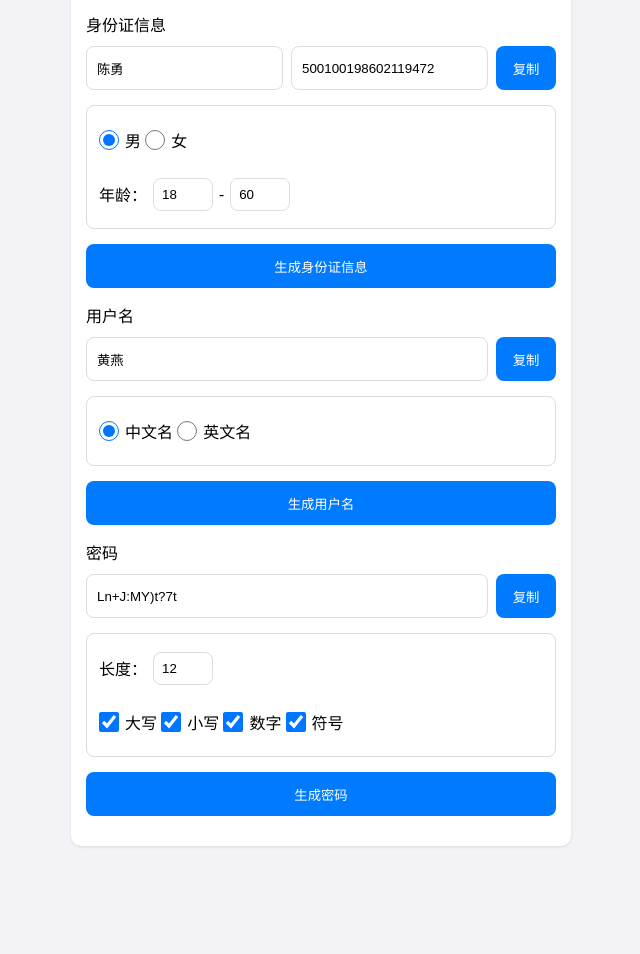
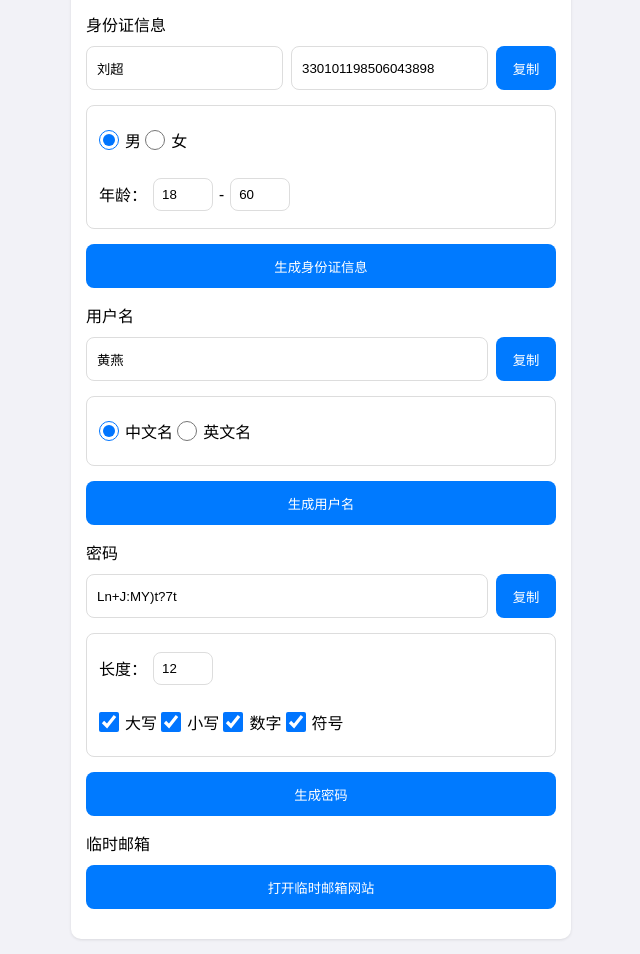
Before and after one commit to marrylate/password-generator, a plain HTML site: page index.html in a window 1280 px wide. Shown: the part 62-1016 px from the top of the page, without its empty margins (319-959 px from the left). Before the commit the page ends 923 px from the top, so only its background shows below. Drawn offline with Linux system fonts and the light colour scheme.

```diff
--- a/index.html
+++ b/index.html
@@ -45,7 +45,9 @@
             border-radius: 8px;
             min-height: 44px;
             min-width: 60px;
+            cursor: pointer;
         }
+        button:active {background: #0051a8;}
         .settings {
             border: 1px solid #ddd;
             padding: 12px;
@@ -126,6 +128,11 @@
             </div>
             <button onclick="generatePassword()" style="width:100%">生成密码</button>
         </div>
+
+        <div class="section">
+            <div class="section-title">临时邮箱</div>
+            <button onclick="window.open('https://www.emailnator.com/', '_blank')" style="width:100%">打开临时邮箱网站</button>
+        </div>
     </div>
 
     <script>
@@ -147,8 +154,7 @@
             const minAge = parseInt(document.getElementById('minAge').value);
             const maxAge = parseInt(document.getElementById('maxAge').value);
 
-            const name = data.cnFirst[Math.floor(Math.random() * data.cnFirst.length)] +
-                        (gender === 'male' ? random(data.cnMale) : random(data.cnFemale));
+            const name = random(data.cnFirst) + (gender === 'male' ? random(data.cnMale) : random(data.cnFemale));
             document.getElementById('idName').value = name;
 
             const now = new Date();
@@ -158,7 +164,9 @@
 
             const area = random(data.area);
             const sequence = String(Math.floor(Math.random() * 100)).padStart(2, '0');
-            const genderNum = gender === 'male' ? String(Math.floor(Math.random() * 5) * 2 + 1) : String(Math.floor(Math.random() * 5) * 2);
+            const genderNum = gender === 'male' ?
+                String(Math.floor(Math.random() * 5) * 2 + 1) :
+                String(Math.floor(Math.random() * 5) * 2);
 
             let id = `${area}${year}${month}${day}${sequence}${genderNum}`;
             const weights = [7,9,10,5,8,4,2,1,6,3,7,9,10,5,8,4,2];
```
